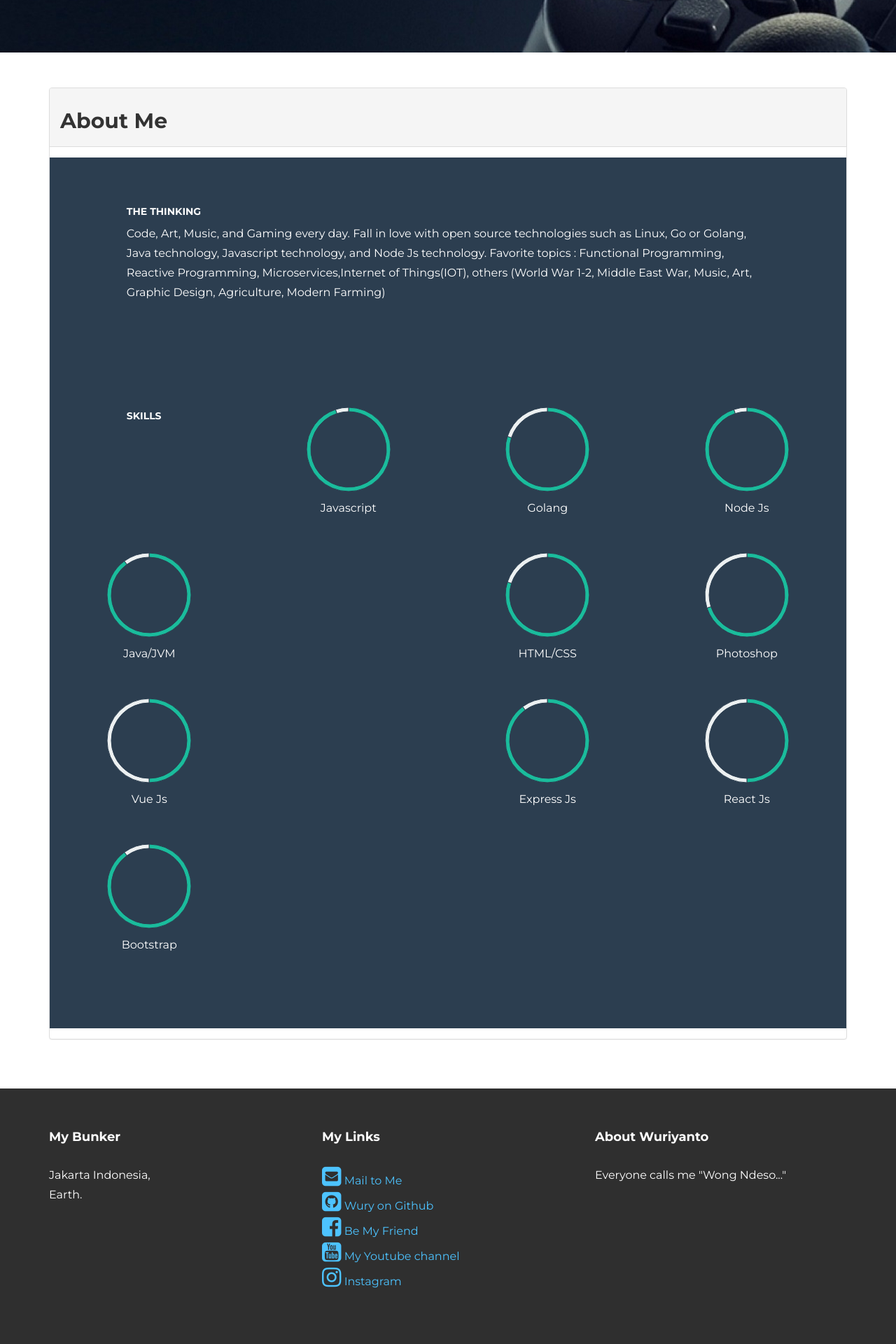
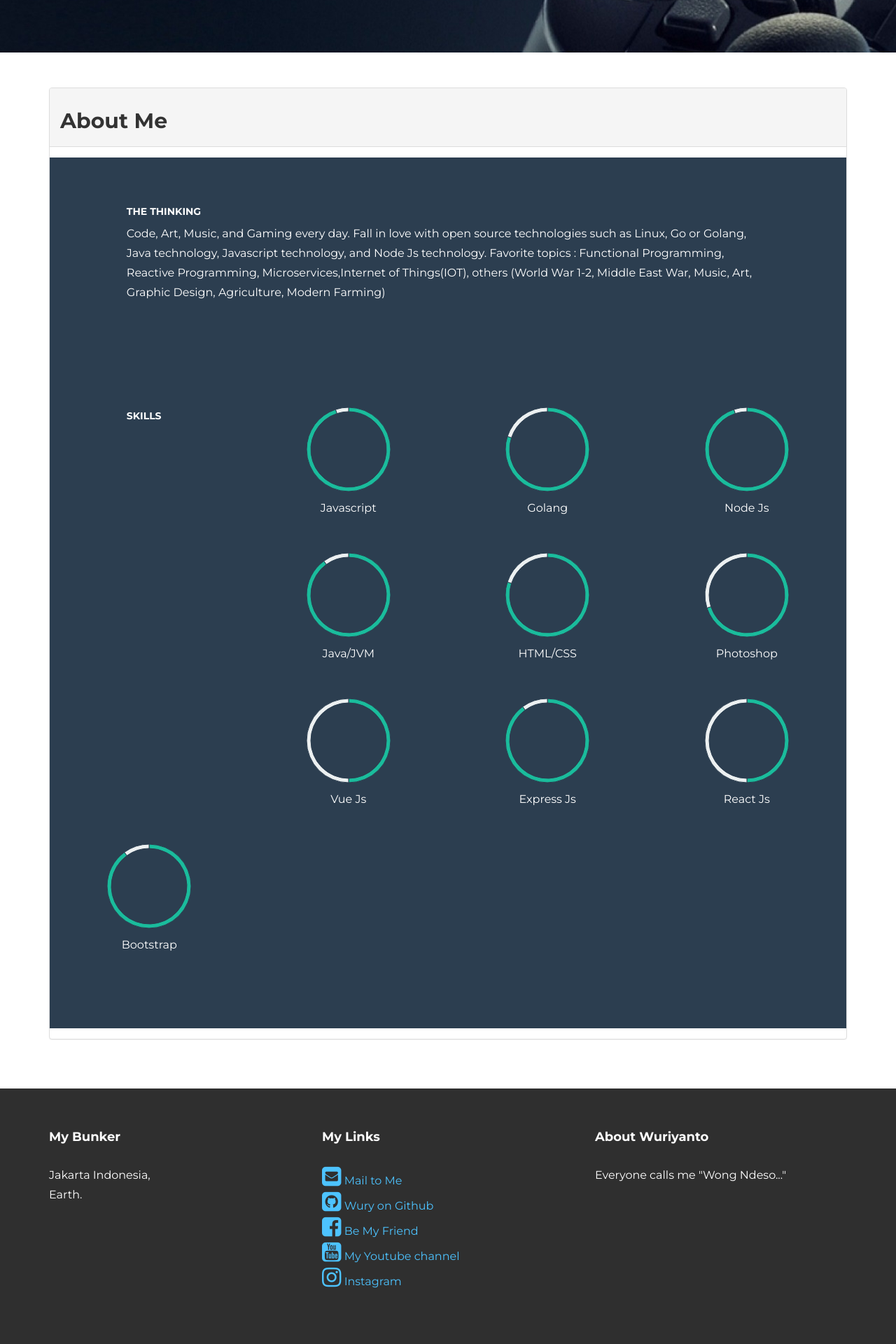
Before and after one commit to wuriyanto48/wuriyanto48.github.io, a Jekyll site: the page built from about/index.html, in a window 1280 px wide. Shown: the part 766-2686 px from the top of the page at 70% size. Built offline with Jekyll 4.4.1, drawn with Linux system fonts in a browser that asks for light colours; nearby versions of some CDN libraries; comment, search, counter and statistics services are not loaded.

Commit message:
update about/ fixing layout

```diff
--- a/about/index.html
+++ b/about/index.html
@@ -71,7 +71,7 @@ title_header: About Me
 		</script>
 	</div>
 
-	<div class="col-lg-3 centered">
+	<div class="col-lg-3 col-lg-offset-3 centered">
 		<canvas id="java" height="130" width="130"></canvas>
 		<p>Java/JVM</p>
 		<br>
@@ -90,7 +90,7 @@ title_header: About Me
 		</script>
 	</div>
 
-	<div class="col-lg-3 col-lg-offset-3 centered">
+	<div class="col-lg-3 centered">
 		<canvas id="html" height="130" width="130"></canvas>
 		<p>HTML/CSS</p>
 		<br>
@@ -126,7 +126,7 @@ title_header: About Me
 				var myDoughnut = new Chart(document.getElementById("photoshop").getContext("2d")).Doughnut(doughnutData);
 		</script>
 	</div>
-	<div class="col-lg-3 centered">
+	<div class="col-lg-3 col-lg-offset-3 centered">
 		<canvas id="vue" height="130" width="130"></canvas>
 		<p>Vue Js</p>
 		<br>
@@ -144,7 +144,7 @@ title_header: About Me
 				var myDoughnut = new Chart(document.getElementById("vue").getContext("2d")).Doughnut(doughnutData);
 		</script>
 	</div>
-	<div class="col-lg-3 col-lg-offset-3 centered">
+	<div class="col-lg-3 centered">
 		<canvas id="express" height="130" width="130"></canvas>
 		<p>Express Js</p>
 		<br>
```
